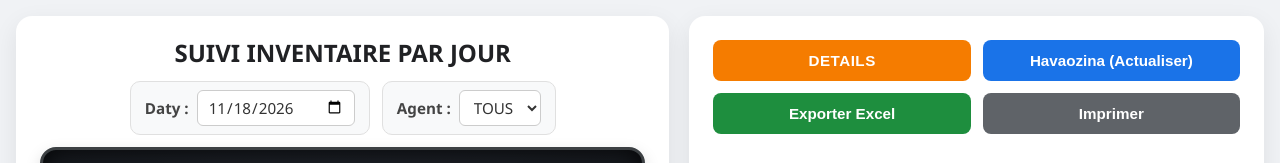
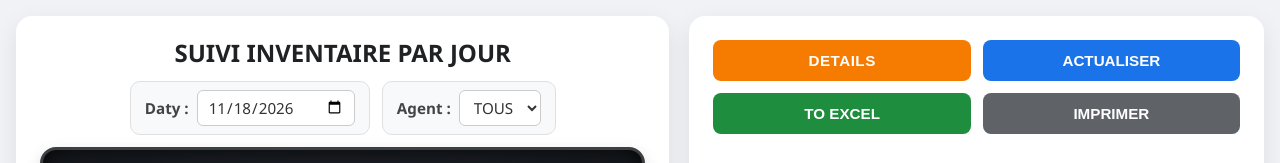
Before and after one commit to princi-dev/SUIVI-INV-PAR-JOUR-BY-PRINCI, a plain HTML site: page index.html in a window 1280 px wide. Shown: the top 163 px of the page. Drawn offline with Linux system fonts and the light colour scheme; no server answers.

Commit message:
Update index.html

```diff
--- a/index.html
+++ b/index.html
@@ -81,9 +81,9 @@
         <div class="right-panel">
             <div class="actions-wrapper no-print">
                 <button class="btn btn-details" id="btnToggleDetails" onclick="toggleDetails()">DETAILS</button>
-                <button class="btn btn-refresh" onclick="chargerDonnees()">Havaozina (Actualiser)</button>
-                <button class="btn btn-excel" onclick="exporterExcel()">Exporter Excel</button>
-                <button class="btn btn-print" onclick="window.print()">Imprimer</button>
+                <button class="btn btn-refresh" onclick="chargerDonnees()">ACTUALISER</button>
+                <button class="btn btn-excel" onclick="exporterExcel()">TO EXCEL</button>
+                <button class="btn btn-print" onclick="window.print()">IMPRIMER</button>
             </div>
 
                           <!-- LOGO MISEHO REHEFA MIAFINA NY DETAILS -->
```
